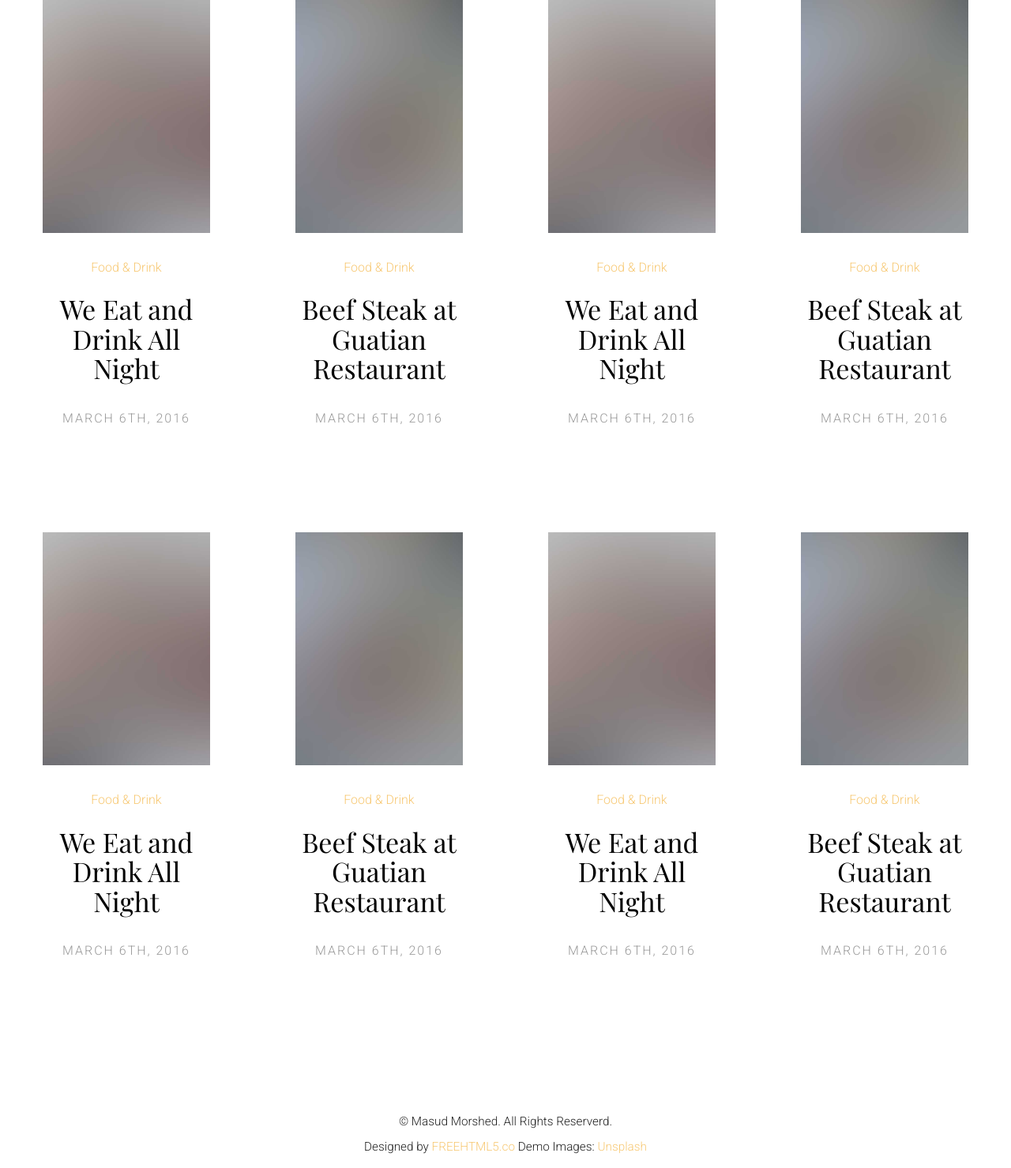
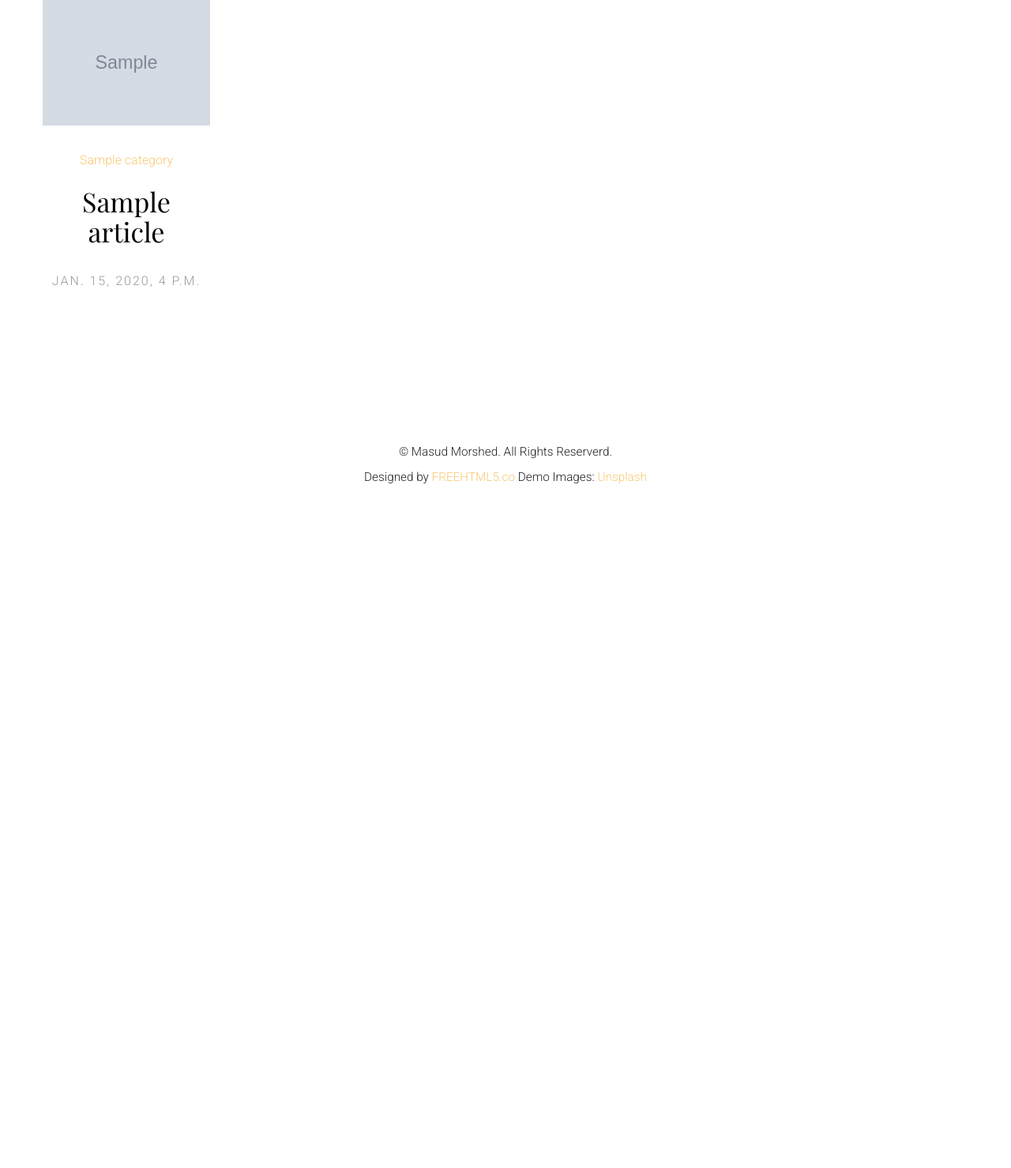
Before and after one commit to morshedmasud/django_blog, a Django app: page / in a window 1280 px wide. Shown: the part 178-1657 px from the top of the page at 79% size. After the commit the page ends 791 px from the top, so only its background shows below. Run offline with Django 3.2, Linux system fonts and the light colour scheme; tables that the repository leaves empty hold one stand-in row (values such as "Sample post"); grey boxes marked "Sample" are stand-in pictures; some libraries are stand-ins or nearby versions; some web fonts are replaced.

Commit message:
index page complete

```diff
--- a/blog_app/models.py
+++ b/blog_app/models.py
@@ -21,6 +21,7 @@ class article(models.Model):
     article_author = models.ForeignKey(author, on_delete=models.CASCADE)
     title=models.CharField(max_length=200)
     body=models.TextField()
+    image = models.FileField()
     category = models.ForeignKey(category, on_delete=models.CASCADE)
     posted_on = models.DateTimeField(auto_now=False, auto_now_add=True)
     update_on = models.DateField(auto_now=True, auto_now_add=False)
--- a/blog_app/urls.py
+++ b/blog_app/urls.py
@@ -1,8 +1,14 @@
 from django.urls import path
 from . import views
+from django.conf import settings
+from django.conf.urls.static import static
 
 urlpatterns = [
     path('', views.index, name='index'),
     path('author/<name>', views.getauthor, name="author"),
     path('article/<int:id>', views.getsingle, name='single_post')
 ]
+
+# if settings.DEBUG:
+#     urlpatterns+=static(settings.STATIC_URL,  document_root=settings.STATIC_ROOT)
+#     urlpatterns+=static(settings.MEDIA_URL,  document_root=settings.MEDIA_ROOT)
--- a/blog_app/views.py
+++ b/blog_app/views.py
@@ -1,9 +1,13 @@
 from django.shortcuts import render
-
+from .models import author, category, article
 # Create your views here.
 
 def index(request):
-    return render(request, "index.html")
+    posts = article.objects.all()
+    context = {
+        'posts': posts,
+    }
+    return render(request, "index.html", context)
 
 def getauthor(request, name):
     return render(request, "profile.html")
--- a/mnuworl/settings.py
+++ b/mnuworl/settings.py
@@ -119,6 +119,12 @@ USE_TZ = True
 # https://docs.djangoproject.com/en/2.1/howto/static-files/
 
 STATIC_URL = '/static/'
+# STATIC_ROOT = os.path.join(os.path.dirname(BASE_DIR), 'static')
 STATICFILES_DIRS = [
     os.path.join(BASE_DIR, "static"),
 ]
+
+
+# Media files
+MEDIA_URL = '/media/'
+MEDIA_ROOT = os.path.join(os.path.dirname(BASE_DIR), 'media')
--- a/mnuworl/urls.py
+++ b/mnuworl/urls.py
@@ -15,8 +15,14 @@ Including another URLconf
 """
 from django.contrib import admin
 from django.urls import path, include
+from django.conf import settings
+from django.conf.urls.static import static
 
 urlpatterns = [
     path('admin/', admin.site.urls),
     path('', include("blog_app.urls"))
 ]
+
+if settings.DEBUG:
+    urlpatterns+=static(settings.STATIC_URL,  document_root=settings.STATIC_ROOT)
+    urlpatterns+=static(settings.MEDIA_URL,  document_root=settings.MEDIA_ROOT)
--- a/templates/base.html
+++ b/templates/base.html
@@ -51,7 +51,17 @@
 	<link rel="stylesheet" href="{% static 'css/bootstrap.css' %}">
 
     <link rel="stylesheet" href="{% static 'css/style.css' %}">
-    {% block stylesheet %}
+
+	<style type="text/css">
+		#fh5co-offcanvas {
+			width: auto;
+		}
+		#fh5co-offcanvas .fh5co-menu, #fh5co-offcanvas .fh5co-bio {
+			width: 400px;
+			padding: 50px;
+		}
+	</style>
+	{% block stylesheet %}
 
     {% endblock %}
 
--- a/templates/index.html
+++ b/templates/index.html
@@ -4,72 +4,16 @@
 {% block title %} Mnuworld {% endblock %}
 
 {% block content %}
+
+{% for post in posts %}
 	<article class="col-lg-3 col-md-3 col-sm-3 col-xs-6 col-xxs-12 animate-box">
 		<figure>
-			<a href="#"><img src="{% static 'images/pic_1.jpg' %}" alt="Image" class="img-responsive"></a>
+			<a href="#"><img src="{{ post.image.url }}" alt="Image" class="img-responsive"></a>
 		</figure>
-		<span class="fh5co-meta"><a href="#">Food &amp; Drink</a></span>
-		<h2 class="fh5co-article-title"><a href="#">We Eat and Drink All Night</a></h2>
-		<span class="fh5co-meta fh5co-date">March 6th, 2016</span>
+		<span class="fh5co-meta"><a href="#">{{ post.category }}</a></span>
+		<h2 class="fh5co-article-title"><a href="#">{{ post.title }}</a></h2>
+		<span class="fh5co-meta fh5co-date">{{ post.posted_on }}</span>
 	</article>
-	<article class="col-lg-3 col-md-3 col-sm-3 col-xs-6 col-xxs-12 animate-box">
-		<figure>
-			<a href="#"><img src="{% static 'images/pic_2.jpg' %}" alt="Image" class="img-responsive"></a>
-		</figure>
-		<span class="fh5co-meta"><a href="#">Food &amp; Drink</a></span>
-		<h2 class="fh5co-article-title"><a href="#">Beef Steak at Guatian Restaurant</a></h2>
-		<span class="fh5co-meta fh5co-date">March 6th, 2016</span>
-	</article>
-	<div class="clearfix visible-xs-block"></div>
-	<article class="col-lg-3 col-md-3 col-sm-3 col-xs-6 col-xxs-12 animate-box">
-		<figure>
-			<a href="#"><img src="{% static 'images/pic_1.jpg' %}" alt="Image" class="img-responsive"></a>
-		</figure>
-		<span class="fh5co-meta"><a href="#">Food &amp; Drink</a></span>
-		<h2 class="fh5co-article-title"><a href="#">We Eat and Drink All Night</a></h2>
-		<span class="fh5co-meta fh5co-date">March 6th, 2016</span>
-	</article>
-	<article class="col-lg-3 col-md-3 col-sm-3 col-xs-6 col-xxs-12 animate-box">
-		<figure>
-			<a href="#"><img src="{% static 'images/pic_2.jpg' %}" alt="Image" class="img-responsive"></a>
-		</figure>
-		<span class="fh5co-meta"><a href="#">Food &amp; Drink</a></span>
-		<h2 class="fh5co-article-title"><a href="#">Beef Steak at Guatian Restaurant</a></h2>
-		<span class="fh5co-meta fh5co-date">March 6th, 2016</span>
-	</article>
-	<div class="clearfix visible-xs-block"></div>
-	<article class="col-lg-3 col-md-3 col-sm-3 col-xs-6 col-xxs-12 animate-box">
-		<figure>
-			<a href="#"><img src="{% static 'images/pic_1.jpg' %}" alt="Image" class="img-responsive"></a>
-		</figure>
-		<span class="fh5co-meta"><a href="#">Food &amp; Drink</a></span>
-		<h2 class="fh5co-article-title"><a href="#">We Eat and Drink All Night</a></h2>
-		<span class="fh5co-meta fh5co-date">March 6th, 2016</span>
-	</article>
-	<article class="col-lg-3 col-md-3 col-sm-3 col-xs-6 col-xxs-12 animate-box">
-		<figure>
-			<a href="#"><img src="{% static 'images/pic_2.jpg' %}" alt="Image" class="img-responsive"></a>
-		</figure>
-		<span class="fh5co-meta"><a href="#">Food &amp; Drink</a></span>
-		<h2 class="fh5co-article-title"><a href="#">Beef Steak at Guatian Restaurant</a></h2>
-		<span class="fh5co-meta fh5co-date">March 6th, 2016</span>
-	</article>
-	<div class="clearfix visible-xs-block"></div>
-	<article class="col-lg-3 col-md-3 col-sm-3 col-xs-6 col-xxs-12 animate-box">
-		<figure>
-			<a href="#"><img src="{% static 'images/pic_1.jpg' %}" alt="Image" class="img-responsive"></a>
-		</figure>
-		<span class="fh5co-meta"><a href="#">Food &amp; Drink</a></span>
-		<h2 class="fh5co-article-title"><a href="#">We Eat and Drink All Night</a></h2>
-		<span class="fh5co-meta fh5co-date">March 6th, 2016</span>
-	</article>
-	<article class="col-lg-3 col-md-3 col-sm-3 col-xs-6 col-xxs-12 animate-box">
-		<figure>
-			<a href="#"><img src="{% static 'images/pic_2.jpg' %}" alt="Image" class="img-responsive"></a>
-		</figure>
-		<span class="fh5co-meta"><a href="#">Food &amp; Drink</a></span>
-		<h2 class="fh5co-article-title"><a href="#">Beef Steak at Guatian Restaurant</a></h2>
-		<span class="fh5co-meta fh5co-date">March 6th, 2016</span>
-	</article>
-	<div class="clearfix visible-xs-block"></div>
+
+{% endfor %}
 {% endblock %}
```
Also changed, not shown: templates/profile.html (+8 -8 lines), blog_app/migrations/0003_article_image.py (added), static/images/masud(1).jpg (added), static/images/masud.jpg (added), 1 other file.
